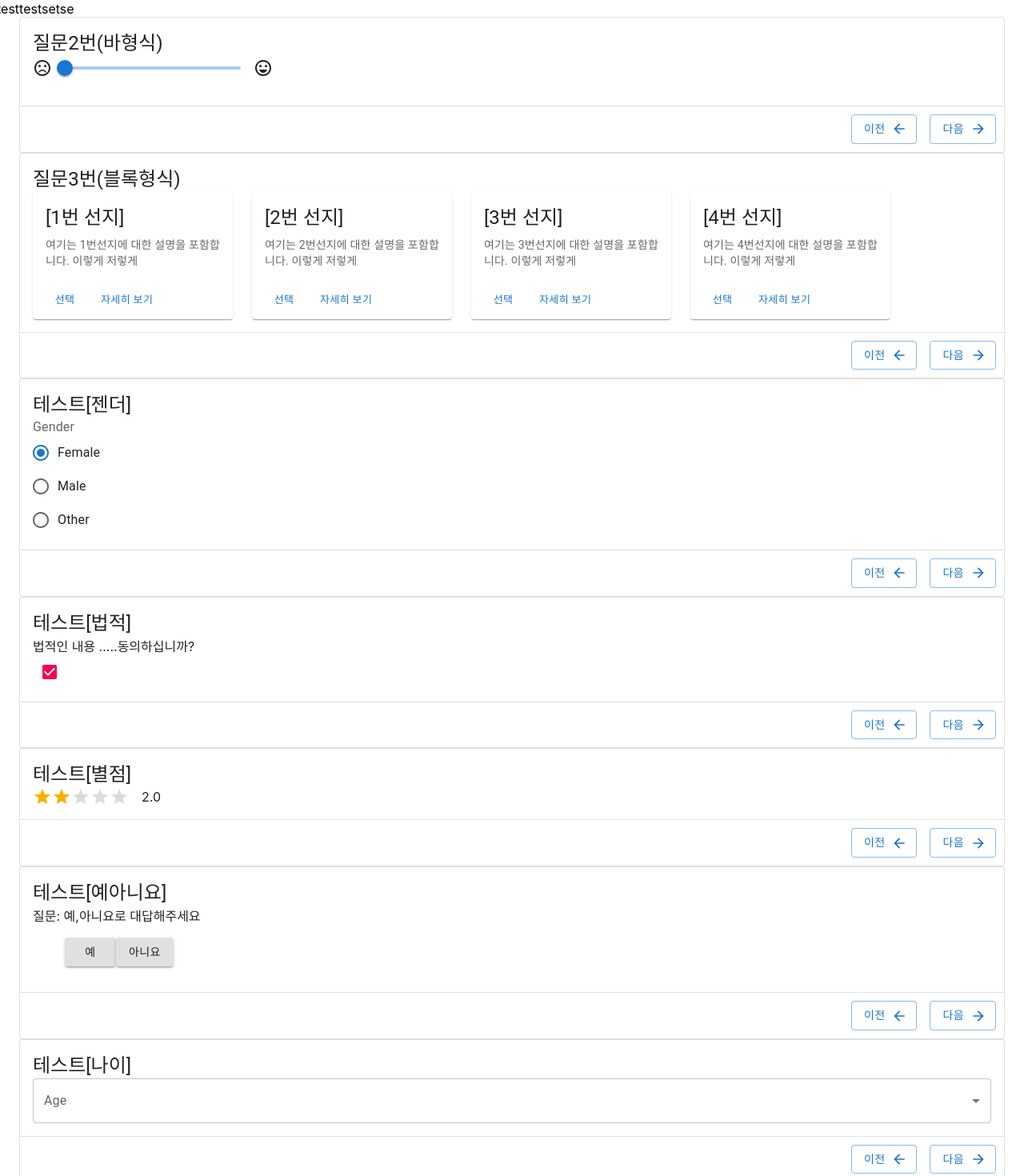
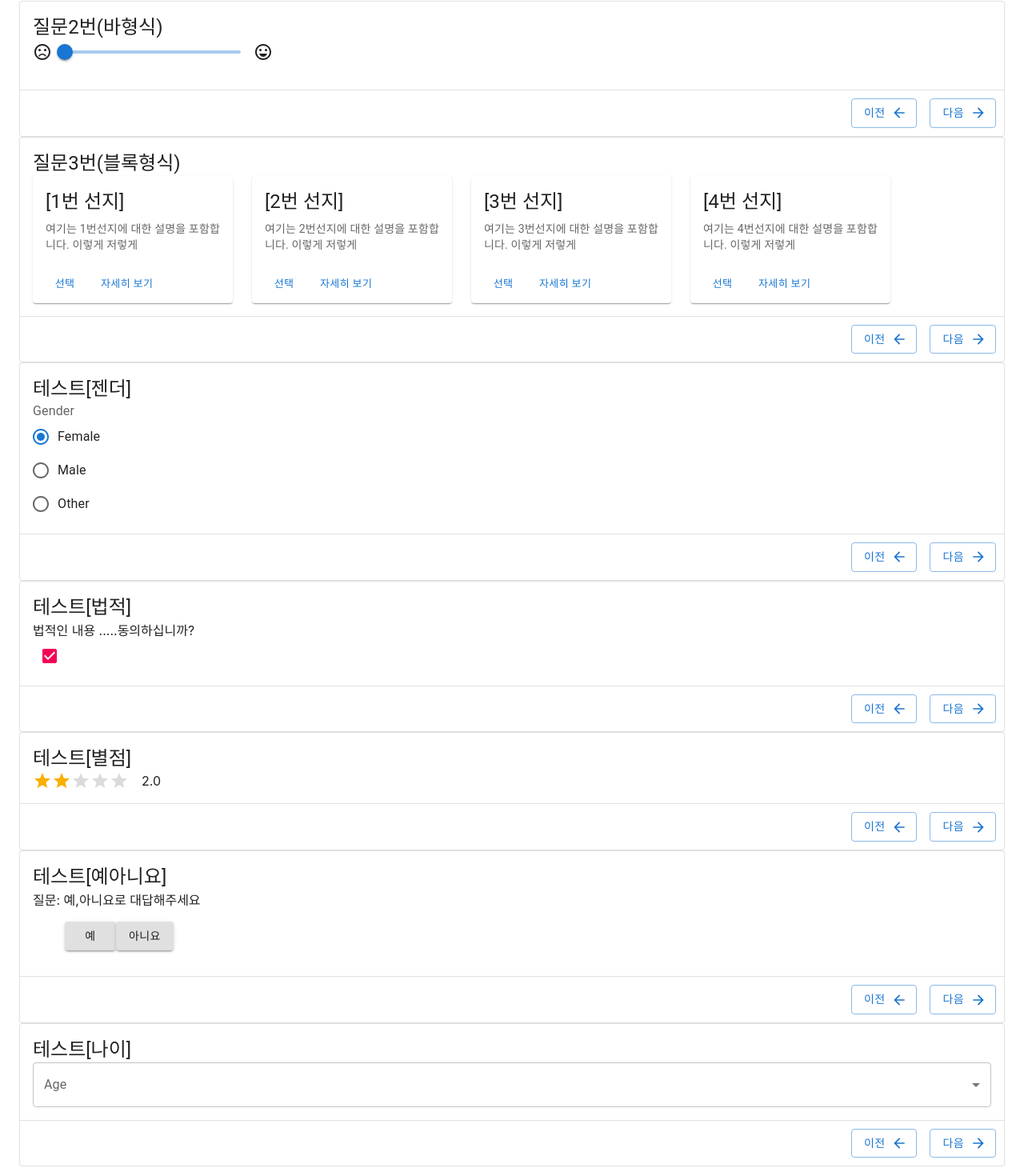
Before and after one commit to forwarder1121/survey_tool, a React (Create React App) app: page / in a window 1280 px wide. Shown: the part 55-1525 px from the top of the page at 80% size. Built offline with nearby package versions, Linux system fonts and the light colour scheme.

Commit message:
이전버튼/다음버튼을 컴포넌트화(NextButton.js/PreviousButton.js), 각 버튼에 이벤트추가

```diff
--- a/package.json
+++ b/package.json
@@ -11,6 +11,7 @@
     "@mui/material": "^5.1.0",
     "@mui/styled-engine-sc": "^5.0.4",
     "@mui/system": "^5.0.6",
+    "@sandstreamdev/react-swipeable-list": "^1.0.1",
     "@testing-library/jest-dom": "^5.11.4",
     "@testing-library/react": "^11.1.0",
     "@testing-library/user-event": "^12.1.10",
--- a/src/components/Layout.js
+++ b/src/components/Layout.js
@@ -1,4 +1,4 @@
-import Header from "./layouts/Header";
+
 import Content from "./layouts/Content";
 
 import { Grid} from "@material-ui/core";
@@ -9,7 +9,6 @@ function Layout() {
   return (
     <div>
           <Grid container spacing={1}>
-            testtestsetse
               <Content />
 
           </Grid>
--- a/src/components/layouts/Content.js
+++ b/src/components/layouts/Content.js
@@ -5,7 +5,7 @@ import Question from "./contents/Question";
 
 
 
-function Content() {
+const Content=()=> {
 
     return (
         <Container>
--- a/src/components/layouts/Header.js
+++ /dev/null
@@ -1,12 +0,0 @@
-import '../../App.css';
-
-function Header() {
-    return (
-        <header>
-            <div>
-                Survey Tool
-            </div>
-        </header>
-    );
-}
-export default Header;
--- a/src/components/layouts/contents/Question.js
+++ b/src/components/layouts/contents/Question.js
@@ -1,4 +1,4 @@
-import React, { Component } from "react";
+import React from "react";
 import AssayType from "./questions/AssayType";
 import BarType from "./questions/BarType";
 import BlockType from "./questions/BlockType";
@@ -10,17 +10,18 @@ import AgeType from "./questions/AgeType";
 import Title from "./questions/Title";
 import Card from '@mui/material/Card';
 import CardContent from '@mui/material/CardContent';
-import Button from '@mui/material/Button';
-import ArrowForwardIcon from '@mui/icons-material/ArrowForward';
-import ArrowBackIcon from '@mui/icons-material/ArrowBack';
+import NextButton from "./buttons/NextButton";
+import PreviousButton from "./buttons/PreviousButton";
 import Stack from '@mui/material/Stack';
 import Divider from '@mui/material/Divider';
 
 
-class Question extends Component{
+const Question = props => {
 
-    render(){
-        const{titleOfQuestion,type}=this.props;
+    const{titleOfQuestion,type}=props;
+
+
+
 
         if(type==="assayType"){
             return(
@@ -31,12 +32,8 @@ class Question extends Component{
                     </CardContent>
                     <Divider />
                     <Stack spacing={2} direction="row" className="lowerButtons">
-                        <Button variant="outlined" endIcon={<ArrowBackIcon />}>
-                        이전
-                        </Button>
-                        <Button variant="outlined" endIcon={<ArrowForwardIcon />}>
-                        다음
-                        </Button>
+                        <PreviousButton/>
+                        <NextButton/>
                     </Stack>
 
                 </Card>
@@ -51,12 +48,8 @@ class Question extends Component{
                     </CardContent>
                     <Divider />
                     <Stack spacing={2} direction="row" className="lowerButtons">
-                        <Button variant="outlined" endIcon={<ArrowBackIcon />}>
-                        이전
-                        </Button>
-                        <Button variant="outlined" endIcon={<ArrowForwardIcon />}>
-                        다음
-                        </Button>
+                    <PreviousButton/>
+                        <NextButton/>
                     </Stack>
                 </Card>
             )
@@ -71,12 +64,8 @@ class Question extends Component{
                     </CardContent>
                     <Divider />
                     <Stack spacing={2} direction="row" className="lowerButtons">
-                        <Button variant="outlined" endIcon={<ArrowBackIcon />}>
-                        이전
-                        </Button>
-                        <Button variant="outlined" endIcon={<ArrowForwardIcon />}>
-                        다음
-                        </Button>
+                    <PreviousButton/>
+                        <NextButton/>
                     </Stack>
                 </Card>
             )
@@ -91,12 +80,8 @@ class Question extends Component{
                     </CardContent>
                     <Divider />
                     <Stack spacing={2} direction="row" className="lowerButtons">
-                        <Button variant="outlined" endIcon={<ArrowBackIcon />}>
-                        이전
-                        </Button>
-                        <Button variant="outlined" endIcon={<ArrowForwardIcon />}>
-                        다음
-                        </Button>
+                    <PreviousButton/>
+                        <NextButton/>
                     </Stack>
                 </Card>
             )
@@ -111,12 +96,8 @@ class Question extends Component{
                     </CardContent>
                     <Divider />
                     <Stack spacing={2} direction="row" className="lowerButtons">
-                        <Button variant="outlined" endIcon={<ArrowBackIcon />}>
-                        이전
-                        </Button>
-                        <Button variant="outlined" endIcon={<ArrowForwardIcon />}>
-                        다음
-                        </Button>
+                    <PreviousButton/>
+                        <NextButton/>
                     </Stack>
                 </Card>
             )
@@ -131,12 +112,8 @@ class Question extends Component{
                     </CardContent>
                     <Divider />
                     <Stack spacing={2} direction="row" className="lowerButtons">
-                        <Button variant="outlined" endIcon={<ArrowBackIcon />}>
-                        이전
-                        </Button>
-                        <Button variant="outlined" endIcon={<ArrowForwardIcon />}>
-                        다음
-                        </Button>
+                    <PreviousButton/>
+                        <NextButton/>
                     </Stack>
                 </Card>
             )
@@ -150,12 +127,8 @@ class Question extends Component{
                     </CardContent>
                     <Divider />
                     <Stack spacing={2} direction="row" className="lowerButtons">
-                        <Button variant="outlined" endIcon={<ArrowBackIcon />}>
-                        이전
-                        </Button>
-                        <Button variant="outlined" endIcon={<ArrowForwardIcon />}>
-                        다음
-                        </Button>
+                    <PreviousButton/>
+                        <NextButton/>
                     </Stack>
                 </Card>
             )
@@ -170,17 +143,13 @@ class Question extends Component{
                     </CardContent>
                     <Divider />
                     <Stack spacing={2} direction="row" className="lowerButtons">
-                        <Button variant="outlined" endIcon={<ArrowBackIcon />}>
-                        이전
-                        </Button>
-                        <Button variant="outlined" endIcon={<ArrowForwardIcon />}>
-                        다음
-                        </Button>
+                    <PreviousButton/>
+                        <NextButton/>
                     </Stack>
                 </Card>
             )
         }
-    }
+
   }
 
   export default Question;
--- /dev/null
+++ b/src/components/layouts/contents/buttons/NextButton.js
@@ -0,0 +1,15 @@
+import React from 'react'
+import ArrowForwardIcon from '@mui/icons-material/ArrowForward';
+import Button from '@mui/material/Button';
+
+
+const NextButton=()=>{
+    const _onClick=()=>alert("다음 버튼이 눌렷습니다.");
+    return(
+        <Button variant="outlined" endIcon={<ArrowForwardIcon />} onClick={_onClick}>
+            다음
+        </Button>
+    )
+}
+
+export default NextButton;
--- /dev/null
+++ b/src/components/layouts/contents/buttons/PreviousButton.js
@@ -0,0 +1,15 @@
+import React from 'react'
+import ArrowBackIcon from '@mui/icons-material/ArrowBack';
+import Button from '@mui/material/Button';
+
+
+const NextButton=()=>{
+    const _onClick=()=>alert("이전 버튼이 눌렷습니다.");
+    return(
+        <Button variant="outlined" endIcon={<ArrowBackIcon />} onClick={_onClick}>
+                        이전
+                        </Button>
+    )
+}
+
+export default NextButton;
--- a/src/components/layouts/contents/questions/BlockType.js
+++ b/src/components/layouts/contents/questions/BlockType.js
@@ -2,7 +2,6 @@ import React,{Component} from "react";
 import Card from '@mui/material/Card';
 import CardActions from '@mui/material/CardActions';
 import CardContent from '@mui/material/CardContent';
-import CardMedia from '@mui/material/CardMedia';
 import Button from '@mui/material/Button';
 import Typography from '@mui/material/Typography';
 import Grid from '@mui/material/Grid';
```
Also changed, not shown: 2 other files (tests, documents, lock files or other folders).
